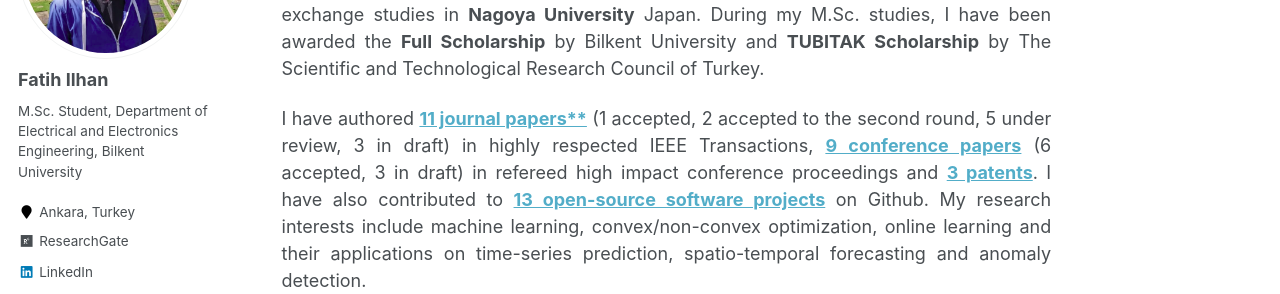
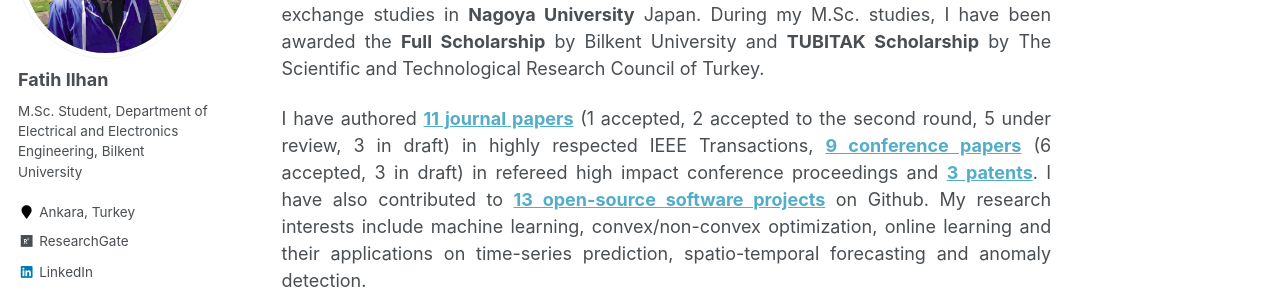
Before and after one commit to fatih-ilhan/fatih-ilhan.github.io, a Jekyll site: the page built from _pages/about.md, in a window 1280 px wide and 900 px high, scrolled down 679 px. Shown: the part 152-446 px from the top of the window. Built offline with Jekyll 4.4.1, drawn with Linux system fonts in a browser that asks for light colours.

Commit message:
Update about.md

```diff
--- a/_pages/about.md
+++ b/_pages/about.md
@@ -25,7 +25,7 @@
 
 <div style="text-align: justify"><p>I have achieved the <b>191st rank nationwide</b> in the National University Entrance Examinations among 2 million students. During my B.Sc. studies, I have been awarded the <b>Comprehensive Scholarship</b> by Bilkent University and <b>JASSO Scholarship</b> for my exchange studies in <b>Nagoya University</b> Japan. During my M.Sc. studies, I have been awarded the <b>Full Scholarship</b> by Bilkent University and <b>TUBITAK Scholarship</b> by The Scientific and Technological Research Council of Turkey.</p></div>
 
-<div style="text-align: justify"><p>I have authored <a href="#journal-papers"><b>11 journal papers**</b></a> (1 accepted, 2 accepted to the second round, 5 under review, 3 in draft) in highly respected IEEE Transactions, <a href="#conference-papers"><b>9 conference papers</b></a> (6 accepted, 3 in draft) in refereed high impact conference proceedings and <a href="##patents"><b>3 patents</b></a>. I have also contributed to <a href="http://github.com/fatih-ilhan"><b>13 open-source software projects</b></a> on Github. My research interests include machine learning, convex/non-convex optimization, online learning and their applications on time-series prediction, spatio-temporal forecasting and anomaly detection.</p></div>
+<div style="text-align: justify"><p>I have authored <a href="#journal-papers"><b>11 journal papers</b></a> (1 accepted, 2 accepted to the second round, 5 under review, 3 in draft) in highly respected IEEE Transactions, <a href="#conference-papers"><b>9 conference papers</b></a> (6 accepted, 3 in draft) in refereed high impact conference proceedings and <a href="##patents"><b>3 patents</b></a>. I have also contributed to <a href="http://github.com/fatih-ilhan"><b>13 open-source software projects</b></a> on Github. My research interests include machine learning, convex/non-convex optimization, online learning and their applications on time-series prediction, spatio-temporal forecasting and anomaly detection.</p></div>
 
 
 <h2 id="journal-papers"> Journal Papers</h2>
```
